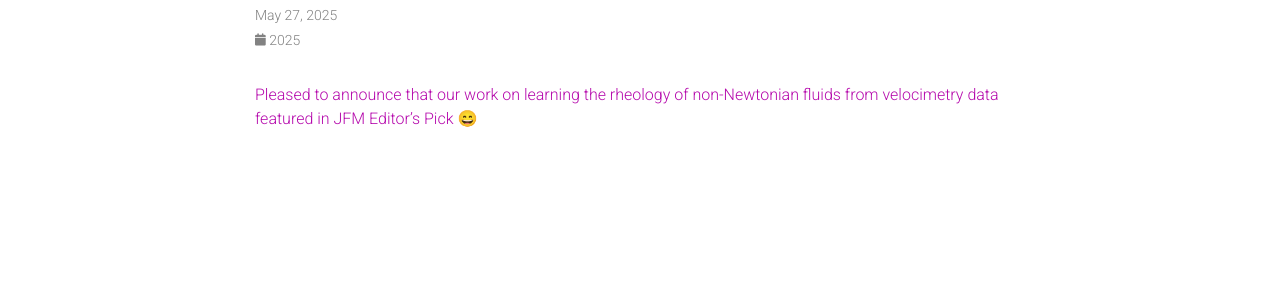
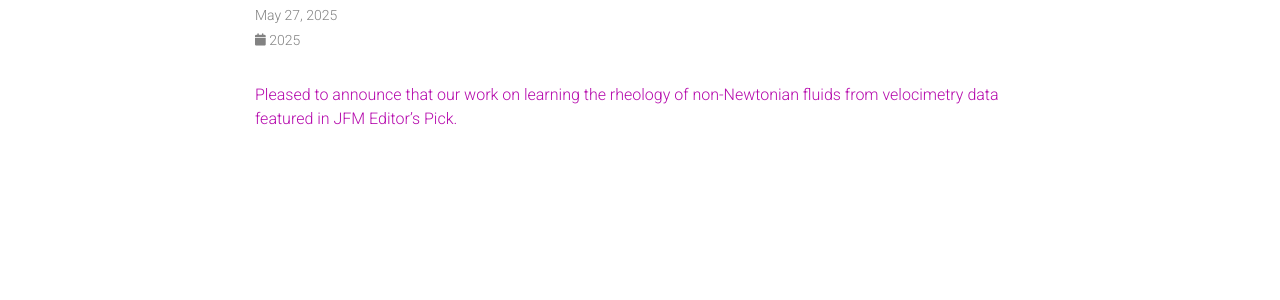
Before and after one commit to alexandroskon/alexandroskon.github.io, a Jekyll site: the page built from _news/announcement_1.md, in a window 1280 px wide. Shown: the part 156-456 px from the top of the page. Built offline with Jekyll 4.4.1, drawn with Linux system fonts in a browser that asks for light colours; full-size pictures stand in for the smaller copies a plugin makes; emoji names are drawn with the system emoji font; comment, search, counter and statistics services are not loaded; a style sheet for code colours, icons or effects is not loaded; some of the changed lines change nothing that is shown.

Commit message:
updated news

```diff
--- a/_news/announcement_1.md
+++ b/_news/announcement_1.md
@@ -5,4 +5,4 @@
 related_posts: false
 ---
 
-<a href="https://view.updates.cambridge.org/?qs=8c9e196804045a3d7d5432cf0a2eeedc42dcfd2744130f7cd6176c2f80566f1e5d6c1438bc82d4b583a221b81b0b914670a60cccc1e8388f92578ec2e55295c69aaec62970982d96474ac50ad645ac9a"> Pleased to announce that our work on learning the rheology of non-Newtonian fluids from velocimetry data featured in JFM Editor's Pick :smile:</a>
+<a href="https://view.updates.cambridge.org/?qs=8c9e196804045a3d7d5432cf0a2eeedc42dcfd2744130f7cd6176c2f80566f1e5d6c1438bc82d4b583a221b81b0b914670a60cccc1e8388f92578ec2e55295c69aaec62970982d96474ac50ad645ac9a"> Pleased to announce that our work on learning the rheology of non-Newtonian fluids from velocimetry data featured in JFM Editor's Pick.</a>
```
